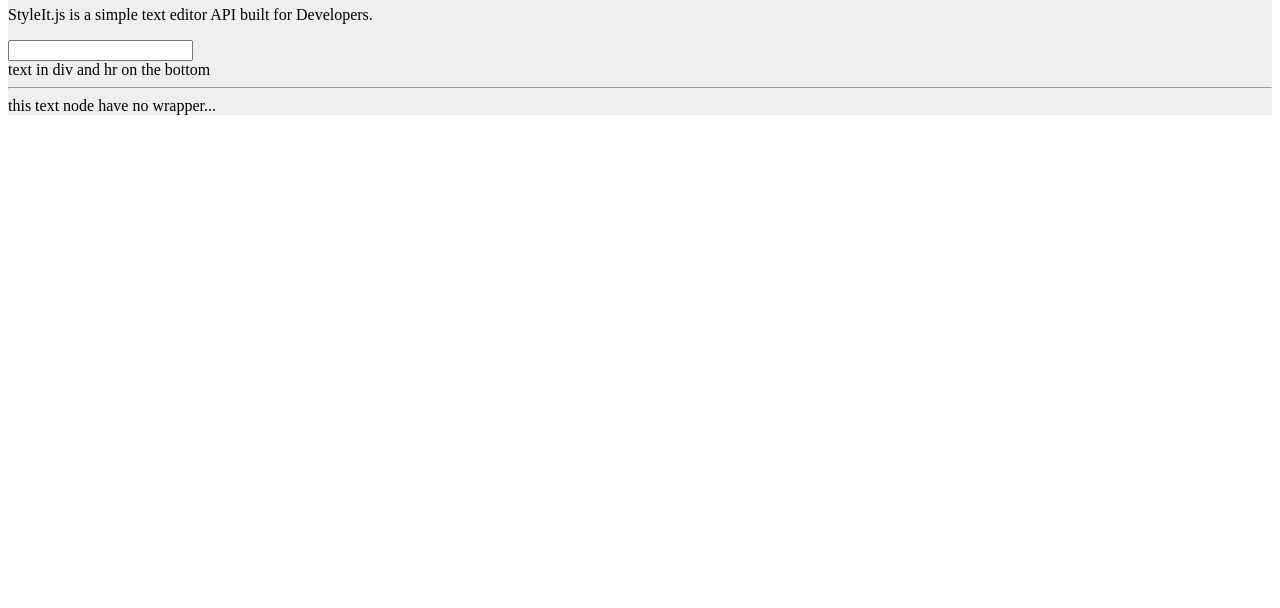
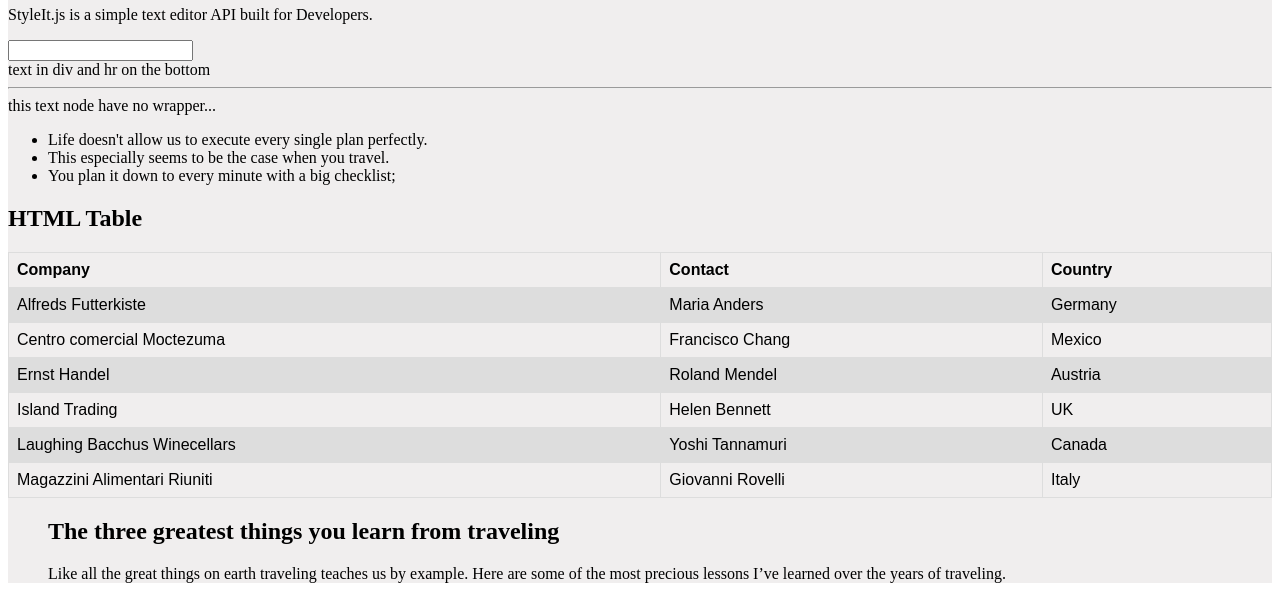
Before and after one commit to style-it/StyleIt-dev, a website built with webpack: page index.html in a window 1280 px wide. Shown: the part 192-800 px from the top of the page. Built offline with nearby package versions, Linux system fonts and the light colour scheme.

Commit message:
add more html to tests on

```diff
--- a/index.html
+++ b/index.html
@@ -31,8 +31,8 @@
     <div id="textEditor">
 
     </div>
-    <div contenteditable="true" id="editor" spellcheck="false">
-      <h1>
+    <div contenteditable="true" id="editor" spellcheck="false" >
+      <h1 style="font-family: Arial, Helvetica, sans-serif;" class="foo">
         Heading 1 <span style="color:red;">Heading 1</span>
       </h1>
       <p>
@@ -44,7 +44,50 @@
         <hr/>
       </div>
       this text node have no wrapper...
+
+      <ul><li>Life doesn't allow us to execute every single plan perfectly.&nbsp;</li><li>This especially seems to be the case when you travel.&nbsp;</li><li>You plan it down to every minute with a big checklist;&nbsp;</li></ul>
+<h2>HTML Table</h2>
+
+<table>
+  <tr>
+    <th>Company</th>
+    <th>Contact</th>
+    <th>Country</th>
+  </tr>
+  <tr>
+    <td>Alfreds Futterkiste</td>
+    <td>Maria Anders</td>
+    <td>Germany</td>
+  </tr>
+  <tr>
+    <td>Centro comercial Moctezuma</td>
+    <td>Francisco Chang</td>
+    <td>Mexico</td>
+  </tr>
+  <tr>
+    <td>Ernst Handel</td>
+    <td>Roland Mendel</td>
+    <td>Austria</td>
+  </tr>
+  <tr>
+    <td>Island Trading</td>
+    <td>Helen Bennett</td>
+    <td>UK</td>
+  </tr>
+  <tr>
+    <td>Laughing Bacchus Winecellars</td>
+    <td>Yoshi Tannamuri</td>
+    <td>Canada</td>
+  </tr>
+  <tr>
+    <td>Magazzini Alimentari Riuniti</td>
+    <td>Giovanni Rovelli</td>
+    <td>Italy</td>
+  </tr>
+</table>
+<blockquote><h2>The three greatest things you learn from traveling</h2><p>Like all the great things on earth traveling teaches us by example. Here are some of the most precious lessons I’ve learned over the years of traveling.</p></blockquote>
     </div>
+
     <style>
       .test {
         letter-spacing: 0.2em;
@@ -53,7 +96,21 @@
         -webkit-text-stroke-color: #b50064;
         text-shadow: 3px 2px 20px #0a0a0a, 1px 3px 6px #ff0c0c;
       }
+      table {
+  font-family: arial, sans-serif;
+  border-collapse: collapse;
+  width: 100%;
+}
 
+td, th {
+  border: 1px solid #dddddd;
+  text-align: left;
+  padding: 8px;
+}
+
+tr:nth-child(even) {
+  background-color: #dddddd;
+}
     </style>
   </div>
   <script>
```
